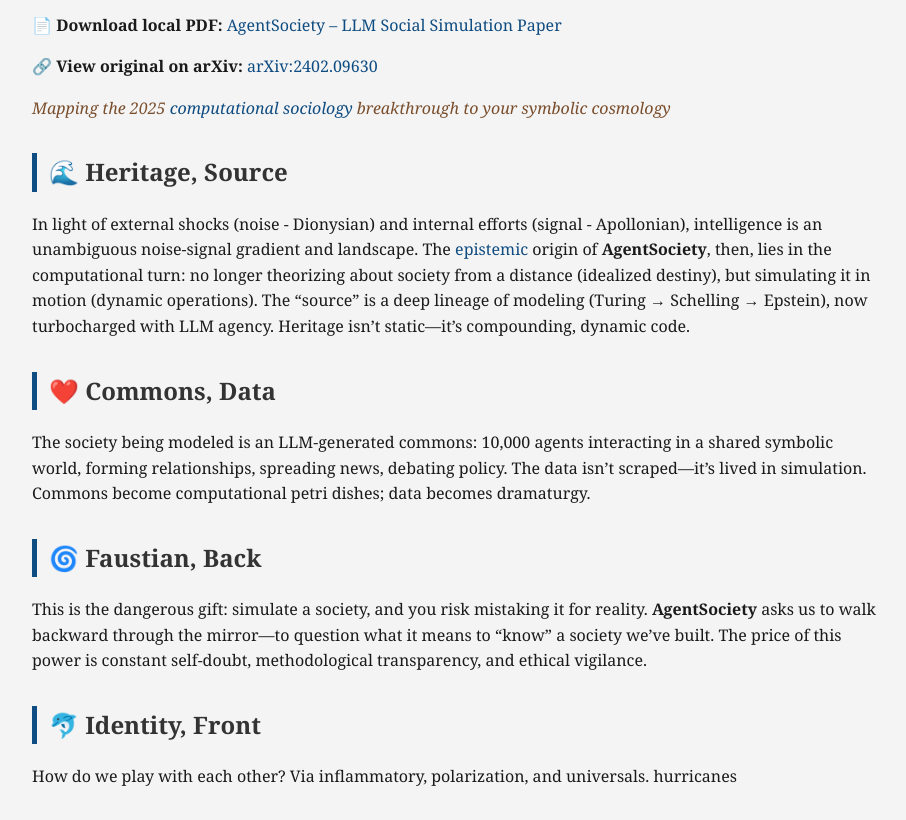
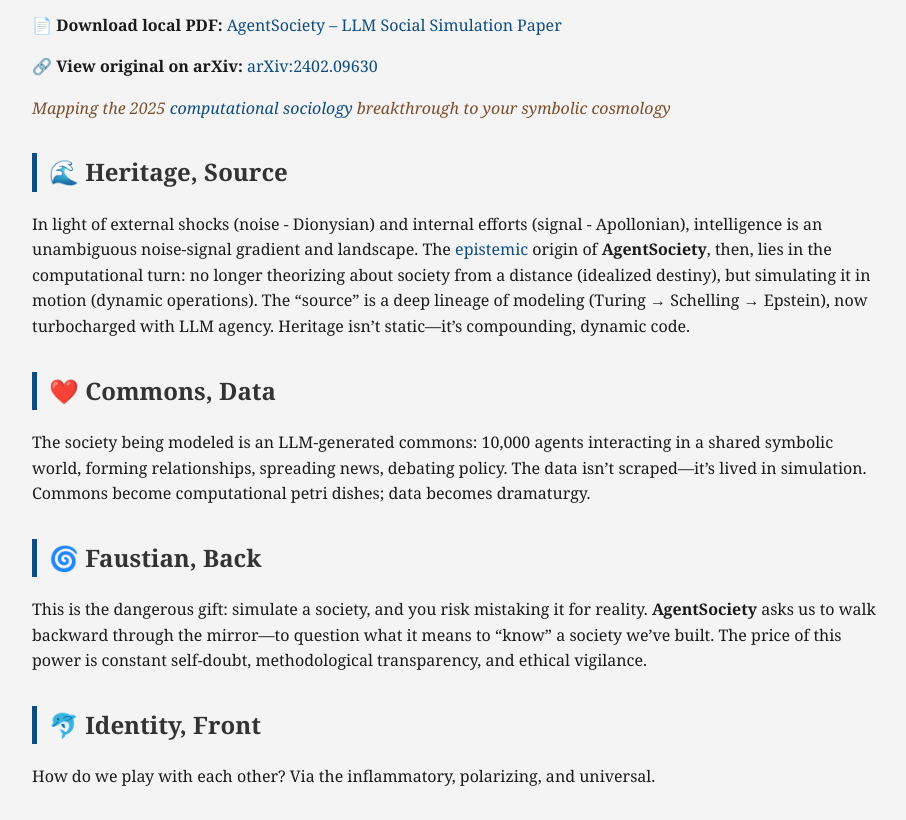
Before and after one commit to abikesa/sociology, a plain HTML site: page index.html in a window 1280 px wide. Shown: the part 131-951 px from the top of the page, without its empty margins (183-1089 px from the left). Drawn offline with Linux system fonts and the light colour scheme.

Commit message:
inflammatory, polarizing, universal

```diff
--- a/index.html
+++ b/index.html
@@ -63,8 +63,7 @@
   <p>This is the dangerous gift: simulate a society, and you risk mistaking it for reality. <strong>AgentSociety</strong> asks us to walk backward through the mirror—to question what it means to “know” a society we’ve built. The price of this power is constant self-doubt, methodological transparency, and ethical vigilance.</p>
 
   <h2>🐬 Identity, Front</h2>
-  <p>How do we play with each other? Via inflammatory, polarization, and universals.
-hurricanes</p>
+  <p>How do we play with each other? Via the inflammatory, polarizing, and universal.</p>
 
   <h2>🔁 Authentication, Posture</h2>
   <p>Can we trust the synthetic? <strong>AgentSociety</strong> compares outputs to empirical data from real studies—and the alignment is astonishing. This final layer is about <em>posture</em>: validating, recalibrating, and looping ethics into design. A true scientific loop: experiment → inference → return.</p>
```
